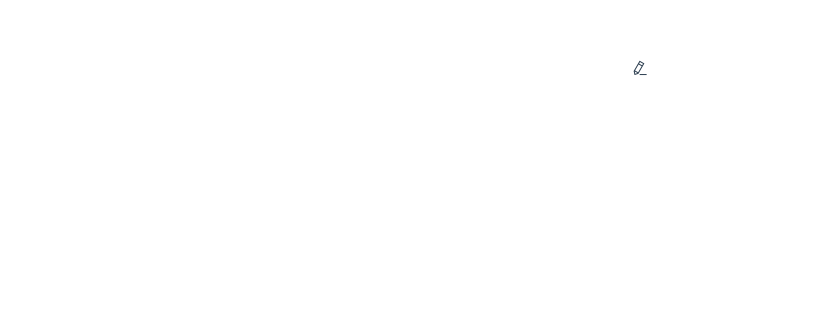
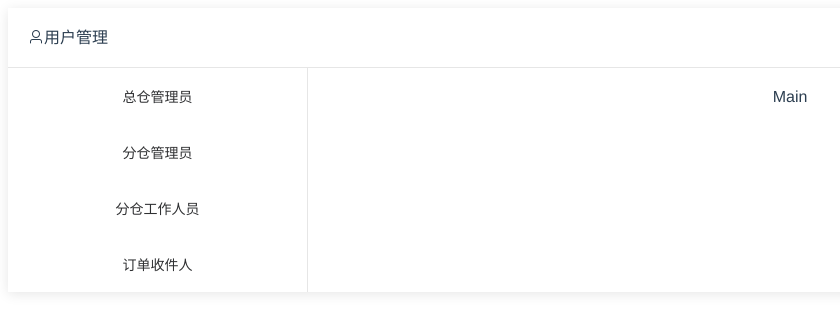
Before and after one commit to AlexisLeskinen/SSAE, a Vue app in the folder frontend/: page /usermanager in a window 1280 px wide. Shown: the top 332 px of the page, without its empty margins (0-840 px from the left). Built offline with nearby package versions, Linux system fonts and the light colour scheme.

Commit message:
用户管理界面侧栏

```diff
--- a/frontend/src/App.vue
+++ b/frontend/src/App.vue
@@ -18,6 +18,5 @@ export default {
   -moz-osx-font-smoothing: grayscale;
   text-align: center;
   color: #2c3e50;
-  margin-top: 60px;
 }
 </style>
--- a/frontend/src/components/EntryCard.vue
+++ b/frontend/src/components/EntryCard.vue
@@ -36,7 +36,7 @@ export default {
 }
 
 .text {
-  font-size: 14px;
+  font-size: 16px;
 }
 
 .clearfix:before,
--- a/frontend/src/components/Home.vue
+++ b/frontend/src/components/Home.vue
@@ -1,7 +1,9 @@
 <template>
-  <el-row type="flex" justify="center">
-    <entry-card option-name="用户管理" icon="el-icon-user" url="/usermanager"/>
-    <entry-card/>
+  <el-row type="flex" justify="space-around">
+    <entry-card v-for="item in enrtyList"
+                :icon="item.icon"
+                :option-name="item.optionName"
+                :url="item.url"/>
   </el-row>
 </template>
 
@@ -12,7 +14,24 @@ export default {
   name: "Home",
   components: {EntryCard},
   data() {
-    return {};
+    return {
+      enrtyList: [
+        {
+          icon: "el-icon-user",
+          optionName: "用户管理",
+          url: "/usermanager"
+        },
+        {
+          icon: "el-icon-box",
+          optionName: "收件模块",
+          url: ""
+        },
+        {
+          icon: "el-icon-receiving",
+          optionName: "配送模块",
+          url: ""
+        }],
+    };
   },
 };
 </script>
--- a/frontend/src/components/pages/UserManager.vue
+++ b/frontend/src/components/pages/UserManager.vue
@@ -1,13 +1,49 @@
 <template>
-  <i class="el-icon-edit"></i>
+  <el-container class="main-table">
+    <el-header>
+      <div class="header-title">
+        <i class="el-icon-user"></i>
+        <span>用户管理</span>
+      </div>
+    </el-header>
+    <el-container>
+      <el-aside>
+        <el-menu
+          default-active="1">
+          <el-menu-item v-for="r in userRole">
+            <span slot="title">{{ r }}</span>
+          </el-menu-item>
+        </el-menu>
+      </el-aside>
+      <el-main>Main</el-main>
+    </el-container>
+  </el-container>
 </template>
 
 <script>
 export default {
-  name: "UserManager"
+  name: "UserManager",
+  data() {
+    return {
+      userRole: [
+        "总仓管理员", "分仓管理员", "分仓工作人员", "订单收件人"
+      ],
+    }
+  }
 }
 </script>
 
 <style scoped>
+.main-table {
+  box-shadow: 0 2px 12px 0 rgba(0, 0, 0, 0.1);
+}
 
+.el-header {
+  border-bottom: solid 1px #e6e6e6;
+}
+
+.header-title {
+  float: left;
+  line-height: 60px;
+}
 </style>
```
